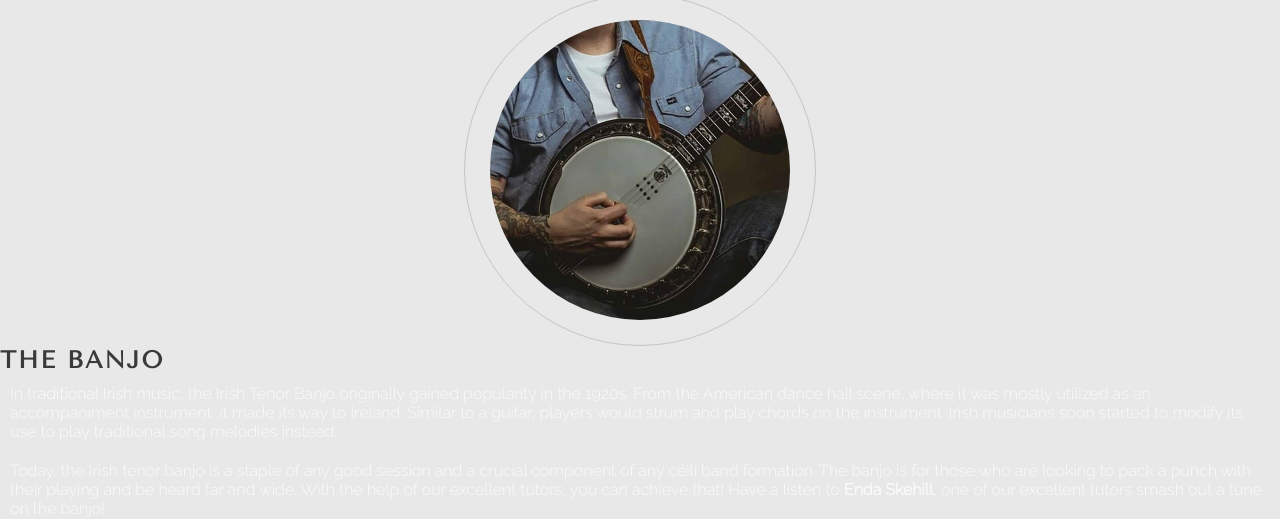
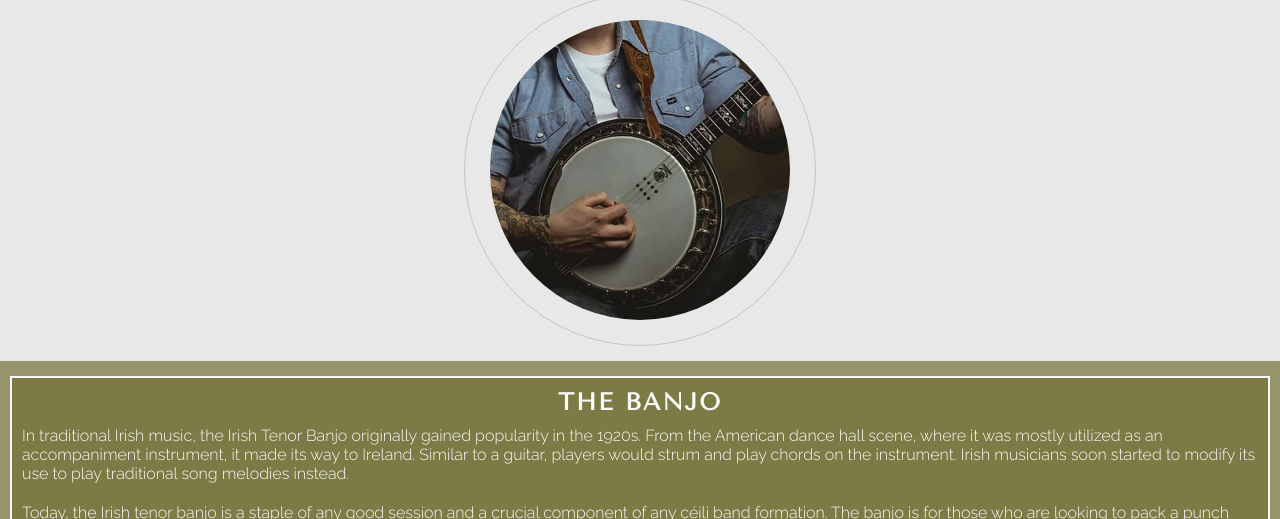
Before and after one commit to MarkD117/trad-academy, a plain HTML site: page lessons.html in a window 1280 px wide. Shown: the part 666-1185 px from the top of the page. Drawn offline with nearby package versions, Linux system fonts and the light colour scheme.

Commit message:
Add css styling for banjo heading and paragraph elements

```diff
--- a/assets/css/style.css
+++ b/assets/css/style.css
@@ -329,3 +329,19 @@ footer {
     height: 100%;
     border-radius: 50%;
 }
+
+.instruments-text-background {
+    background-color: rgba(114, 113, 55, 0.7);
+    padding: 15px 0;
+    margin-top: 15px;
+}
+
+#banjo-div h2 {
+    text-align: center;
+    color: #fafafa;
+    padding-top: 10px;
+}
+
+strong {
+    font-weight: 700;
+}
--- a/lessons.html
+++ b/lessons.html
@@ -40,7 +40,7 @@
                 <div id="banjo-img"></div>
             </div>
             <div class="instruments-text-background">
-                <div>
+                <div class="info-text-background text-outline">
                     <h2>The Banjo</h2>
                     <p>
                         In traditional Irish music, the Irish Tenor Banjo originally gained popularity in the 1920s. From the American dance hall scene, where it was mostly
@@ -50,8 +50,9 @@
                     <p>
                         Today, the Irish tenor banjo is a staple of any good session and a crucial component of any céili band formation. The banjo is for those who are looking
                         to pack a punch with their playing and be heard far and wide. With the help of our excellent tutors, you can achieve that! Have a listen to
-                        <strong>Enda Skehill</strong>, one of our excellent tutors smash out a tune on the banjo!
+                        <strong>Enda Scahill</strong>, one of our excellent tutors smash out a tune on the banjo!
                     </p>
+                    <audio src=""></audio>
                 </div>
             </div>
         </div>
```
